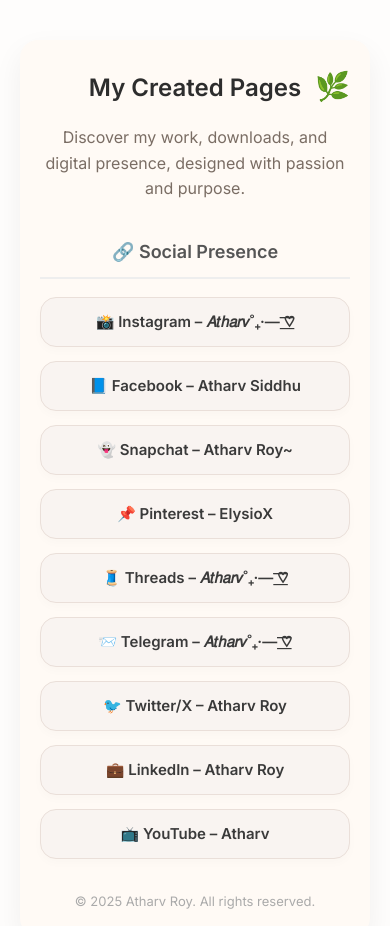
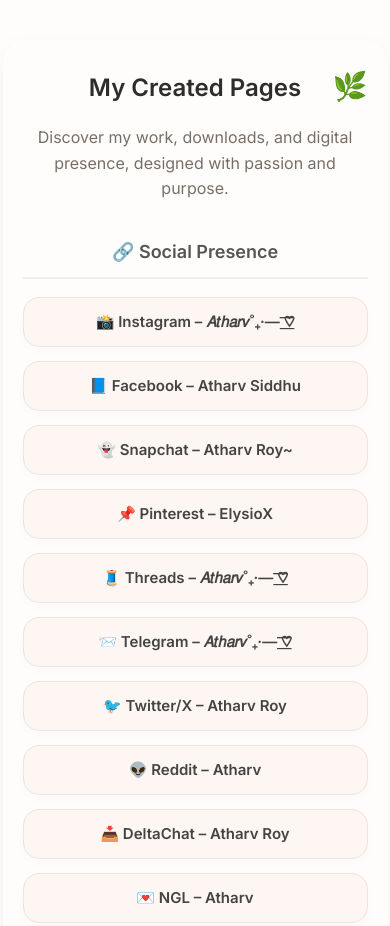
Before and after one commit to atharv-24git/link-portal, a plain HTML site: page index.html in a window 390 px wide. Shown: the top 926 px of the page. Drawn offline with Linux system fonts and the light colour scheme.

Commit message:
Add files via upload

```diff
--- a/index.html
+++ b/index.html
@@ -13,20 +13,22 @@
       font-family: 'Inter', sans-serif;
     }
 body {
-      background: #fefdfc;
-      color: #333;
+  background: #fefdfb;
+  color: #3a3a3a;
   display: flex;
   flex-direction: column;
   align-items: center;
   padding: 40px 20px;
   line-height: 1.6;
+  font-family: 'Inter', sans-serif;
 }
+
 .container {
   max-width: 500px;
-  width: 100%;
-  background: #fffaf5; /* soft cream */
-  border-radius: 60px;
-  box-shadow: 0 12px 30px rgba(0, 0, 0, 0.06);
+  width: 110%;
+  background: #fefdfb;
+  border-radius: 40px;
+  box-shadow: 0 12px 30px rgba(0, 0, 0, 0.05);
   padding: 32px;
   text-align: center;
   position: relative;
@@ -37,10 +39,10 @@
   text-align: right;
   margin-bottom: -40px;
   font-size: 28px;
-  cursor: ;
+  cursor: pointer;
   display: flex;
   justify-content: flex-end;
-  color: #c69c7b; /* warm icon tone */
+  color: #d6a77a;
 }
 
 .sidebar-overlay {
@@ -49,7 +51,7 @@
   left: 0;
   height: 100%;
   width: 100%;
-  background: rgba(0, 0, 0, 0.15);
+  background: rgba(0, 0, 0, 0.1);
   display: none;
   z-index: 997;
 }
@@ -64,12 +66,12 @@
   right: -280px;
   width: 260px;
   height: 100%;
-  background: #fff7ef; /* soft pastel beige */
+  background: #fff4eb;
   box-shadow: -4px 0 18px rgba(0, 0, 0, 0.05);
   padding: 30px 20px;
   transition: right 0.4s ease;
   z-index: 998;
-  border-left: 1px solid #f0e8e0;
+  border-left: 1px solid #f1e9e0;
 }
 
 .sidebar.active {
@@ -79,23 +81,23 @@
 .sidebar h2 {
   font-size: 20px;
   margin-bottom: 20px;
-  color: #5a4d44; /* soft chocolate */
+  color: #6a564a;
 }
 
 .sidebar a {
   display: block;
   margin-bottom: 14px;
   text-decoration: none;
-  color: #5a4d44;
+  color: #6a564a;
   font-weight: 600;
-  background: #fbeee4; /* warm almond */
+  background: #fef0e6;
   padding: 10px 14px;
   border-radius: 14px;
   transition: all 0.3s ease;
 }
 
 .sidebar a:hover {
-  background: #f1e3d7;
+  background: #f4e3db;
   transform: translateX(5px);
 }
 
@@ -107,9 +109,10 @@
 
 p.description {
   font-size: 16px;
-  color: #7a6d64; /* gentle coffee tone */
+  color: #796e67;
   margin-bottom: 28px;
 }
+
 .section-title {
   margin-top: 36px;
   font-size: 20px;
@@ -118,33 +121,38 @@
   border-bottom: 2px solid #eee;
   padding-bottom: 10px;
 }
+
 .link-list {
   display: flex;
   flex-direction: column;
   gap: 14px;
   margin-top: 18px;
 }
+
 .link-item {
-      background: #f9f4f1;
-      color: #3a3a3a;
+  background: #fdf6f2;
+  color: #444;
   padding: 14px 20px;
   border-radius: 16px;
   text-decoration: none;
   font-weight: 600;
-      border: 1px solid #eadfd9;
+  border: 1px solid #f0e4dd;
   transition: all 0.3s ease;
   box-shadow: 0 4px 10px rgba(0,0,0,0.02);
 }
+
 .link-item:hover {
-      background: #f2eae5;
+  background: #f3e8e2;
   transform: translateY(-2px);
   box-shadow: 0 6px 14px rgba(0,0,0,0.06);
 }
+
 footer {
   margin-top: 32px;
   font-size: 13px;
   color: #aaa;
 }
+
 #downloadsPage {
   max-width: 500px;
   width: 100%;
@@ -155,26 +163,37 @@
   text-align: center;
   display: none;
 }
+
 #downloadsPage button {
   margin-top: 24px;
   padding: 10px 20px;
   border: none;
   border-radius: 12px;
-      background: #eee;
+  background: #f3ece8;
   font-weight: 600;
   cursor: pointer;
+  color: #4a4a4a;
+  transition: background 0.3s ease;
 }
+
+#downloadsPage button:hover {
+  background: #e8dfda;
+}
+
 @media (max-width: 480px) {
   .container {
     padding: 24px 20px;
-        border-radius: 18px;
+    border-radius: 24px;
   }
+
   h1 {
     font-size: 24px;
   }
+
   .section-title {
     font-size: 18px;
   }
+
   .link-item {
     padding: 12px 16px;
     font-size: 15px;
@@ -229,6 +248,15 @@
   <a href="https://x.com/AtharvNova?t=adBaPRxztcBhaVAyEtWhWg&s=09" class="link-item" target="_blank">
     🐦 Twitter/X – Atharv Roy
   </a>
+  <a href="https://www.reddit.com/u/Still-Air1/s/f6SaBkZw2w" class="link-item" target="_blank">
+    👽 Reddit – Atharv
+  </a>
+  <a href="https://i.delta.chat/#D1179C4602AF1FF5D72026F7321098AB84A20CA2&a=d16icplez%40arcanechat.me&n=Atharv%20Roy&i=qst0woUWy4XnkyOaog1lBaHa&s=vZaap3gUSPrxf_xiVYYR29Lq" class="link-item" target="_blank">
+    📥 DeltaChat – Atharv Roy
+  </a>
+  <a href="https://ngl.link/sayhii40344" class="link-item" target="_blank">
+    💌 NGL – Atharv
+  </a>
 
   <!-- Professional / Content -->
   <a href="https://www.linkedin.com/in/atharv-roy-60532936b?utm_source=share&utm_campaign=share_via&utm_content=profile&utm_medium=android_app" class="link-item" target="_blank">
@@ -237,8 +265,8 @@
   <a href="https://youtube.com/@atharv-v1r" class="link-item" target="_blank">
     📺 YouTube – Atharv
   </a>
+
 </div>
-
 
 <div style="display: none;">
 
```
Lines whose indentation alone changed are shown as unchanged.
